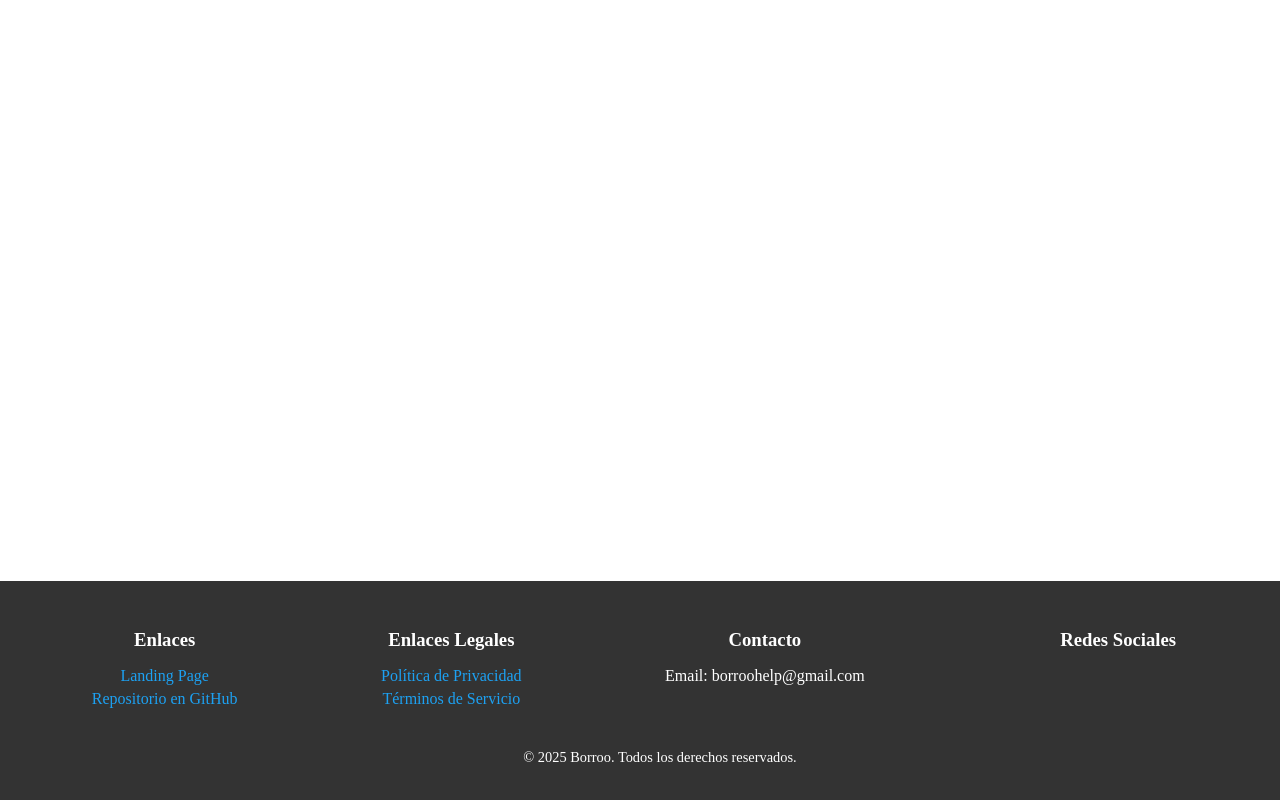
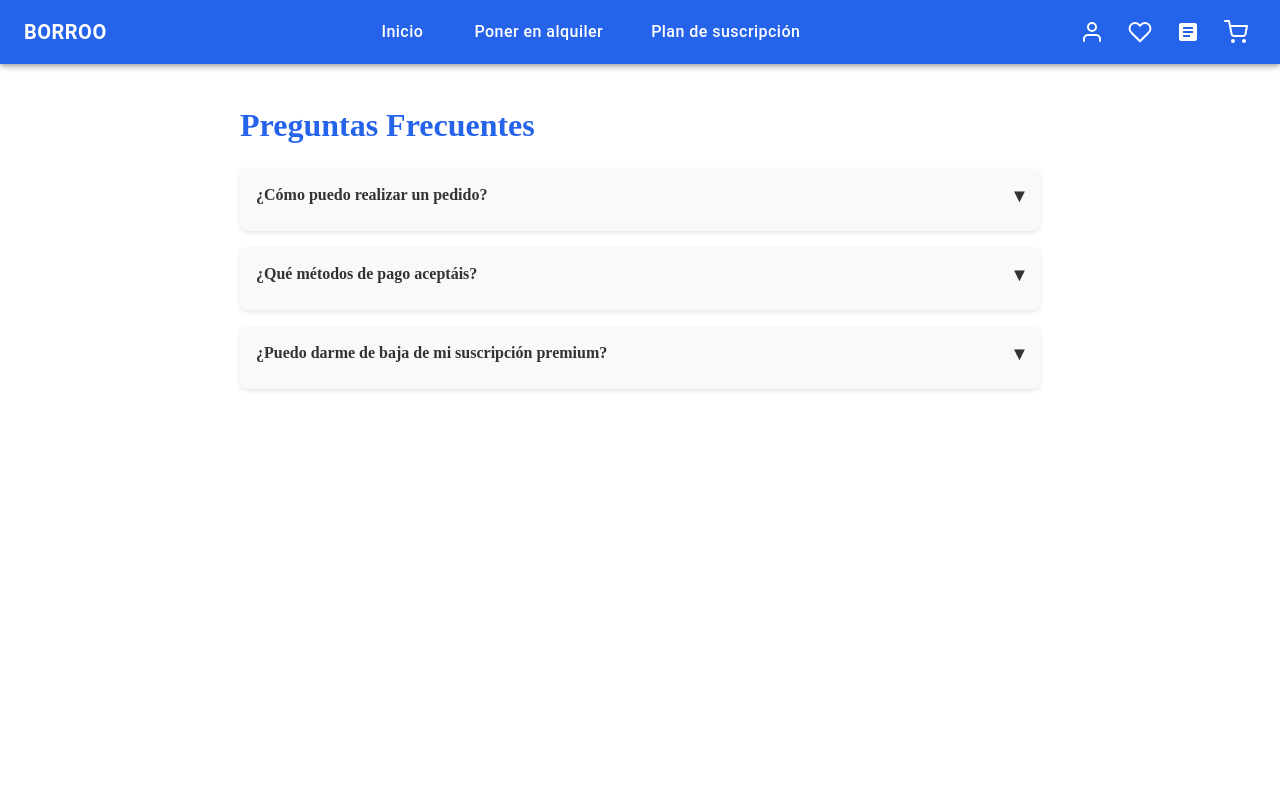
Before and after one commit to ISPP-2425-G4/borroo, a React (Vite) app in the folder frontend/: page /faq in a window 1280 px wide. Built offline with nearby package versions, Linux system fonts and the light colour scheme; some icons are missing.

Commit message:
feat: Añadida la pantalla de FAQ

```diff
--- /dev/null
+++ b/frontend/public/styles/FAQ.css
@@ -0,0 +1,51 @@
+
+.faq-page {
+  padding: 80px 20px 40px;
+  max-width: 800px;
+  margin: 0 auto;
+}
+
+.faq-title {
+  font-size: 2rem;
+  margin-bottom: 1.5rem;
+  color: #2563eb;
+}
+
+.faq-item {
+  background: #f9f9f9;
+  border-radius: 8px;
+  margin-bottom: 1rem;
+  box-shadow: 0 2px 4px rgba(0,0,0,0.1);
+  padding: 1rem;
+  transition: all 0.3s ease;
+  cursor: pointer;
+}
+
+.faq-question {
+  display: flex;
+  justify-content: space-between;
+  align-items: center;
+  font-weight: bold;
+  color: #333;
+}
+
+.faq-answer {
+  max-height: 0;
+  overflow: hidden;
+  color: #555;
+  margin-top: 0.5rem;
+  transition: max-height 0.3s ease;
+}
+
+.faq-item.open .faq-answer {
+  max-height: 500px;
+}
+
+.arrow {
+  transition: transform 0.3s ease;
+  font-size: 1.2rem;
+}
+
+.arrow.rotated {
+  transform: rotate(180deg);
+}
--- a/frontend/src/App.jsx
+++ b/frontend/src/App.jsx
@@ -15,6 +15,7 @@ import SubscriptionScreen from "./SubscriptionScreen";
 import DraftItemsView from "./DraftsScreen";
 import Profile from "./Profile";
 import '../public/styles/App.css';
+import FAQ from './components/Faq';
 
 
 function App() {
@@ -39,6 +40,7 @@ function App() {
         <Route path="/drafts" element={<DraftItemsView />} />
         <Route path="/perfil/:username" element={<Profile />} />
         <Route path="/show-item/:id" element={<ShowItem />} />
+        <Route path="/faq" element={<FAQ />} />
       </Routes>
       <Footer/>
       </div>
--- /dev/null
+++ b/frontend/src/components/Faq.jsx
@@ -0,0 +1,39 @@
+import React, { useState } from 'react';
+import Navbar from '../Navbar';
+import '../../public/styles/FAQ.css';
+import faqData from './FaqData.jsx';
+
+export default function FAQ() {
+    const [openIndexes, setOpenIndexes] = useState([]);
+
+    const toggle = (index) => {
+      setOpenIndexes((prev) =>
+        prev.includes(index) ? prev.filter((i) => i !== index) : [...prev, index]
+      );
+    };
+
+    return (
+      <div className="app-container">
+        <Navbar />
+        <div className="faq-page">
+          <h2 className="faq-title">Preguntas Frecuentes</h2>
+          {faqData.map((faq, index) => {
+            const isOpen = openIndexes.includes(index);
+            return (
+              <div
+                key={index}
+                className={`faq-item ${isOpen ? 'open' : ''}`}
+                onClick={() => toggle(index)}
+              >
+                <div className="faq-question">
+                  <span>{faq.question}</span>
+                  <span className={`arrow ${isOpen ? 'rotated' : ''}`}>&#9662;</span>
+                </div>
+                <div className="faq-answer">{faq.answer}</div>
+              </div>
+            );
+          })}
+        </div>
+      </div>
+    );
+  }
--- /dev/null
+++ b/frontend/src/components/FaqData.jsx
@@ -0,0 +1,32 @@
+const faqData = [
+    {
+      question: '¿Cómo puedo realizar un pedido?',
+      answer: (
+        <>
+          Puedes navegar por nuestro <strong>catálogo</strong>, añadir los productos al carrito y completar la compra desde la sección <em>"Finalizar pedido"</em>.
+        </>
+      )
+    },
+    {
+      question: '¿Qué métodos de pago aceptáis?',
+      answer: (
+        <ul>
+          <li>Tarjeta de crédito/débito</li>
+          <li>PayPal</li>
+          <li>Transferencia bancaria</li>
+        </ul>
+      )
+    },
+    {
+        question: '¿Puedo darme de baja de mi suscripción premium?',
+        answer: (
+          <>
+            Aunque nos de mucha pena, si, eres libre de cancelar tu suscripción cuando desees.
+            <br />
+            Solo tendrás que ir al apartado de <strong>Plan de suscripción</strong> y cambiarte al plan gratuito.
+          </>
+        )
+      },
+  ];
+
+  export default faqData;
--- a/frontend/src/components/Footer.jsx
+++ b/frontend/src/components/Footer.jsx
@@ -13,6 +13,7 @@ const Footer = () => {
           <ul>
             <li><Link to="/">Landing Page</Link></li>
             <li><a href="https://github.com/ISPP-2425-G4/borroo" target="_blank" rel="noopener noreferrer">Repositorio en GitHub</a></li>
+            <li><Link to="/faq">Preguntas Frecuentes</Link></li>
           </ul>
         </div>
 
```
